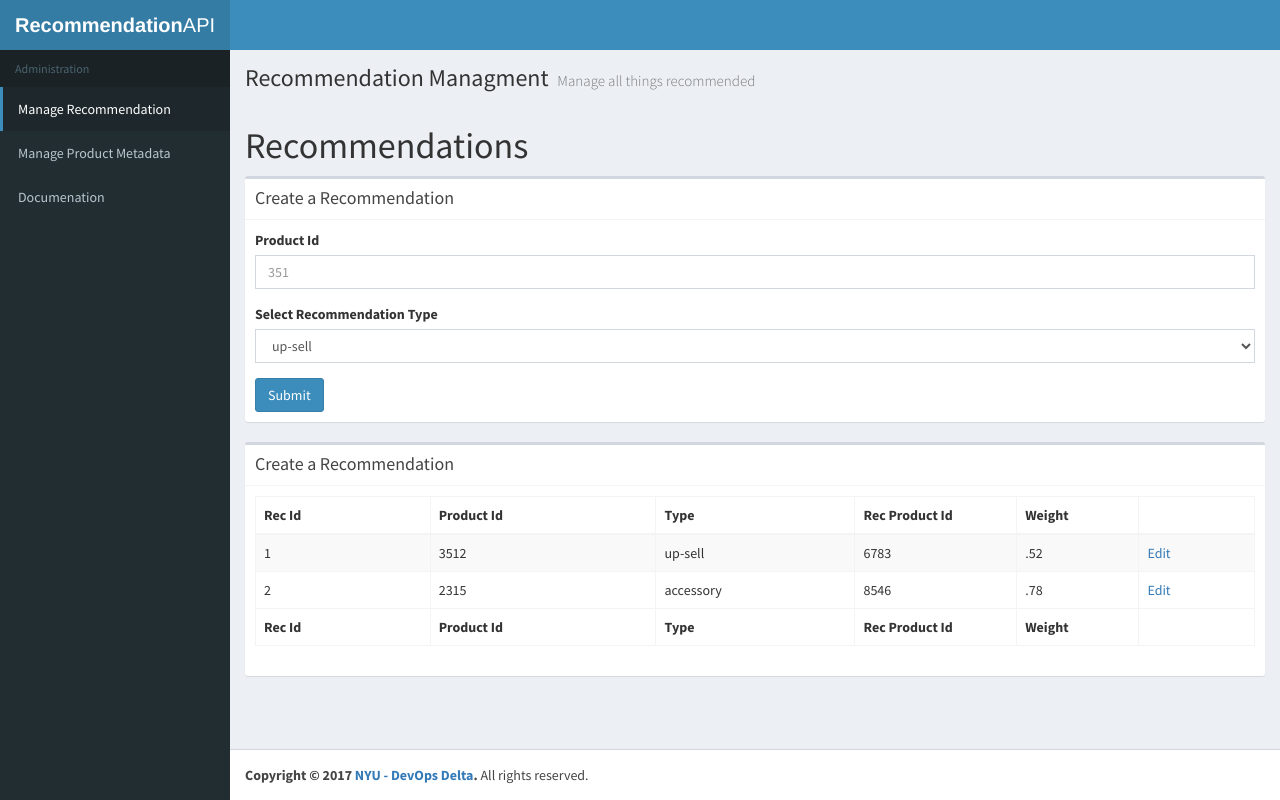
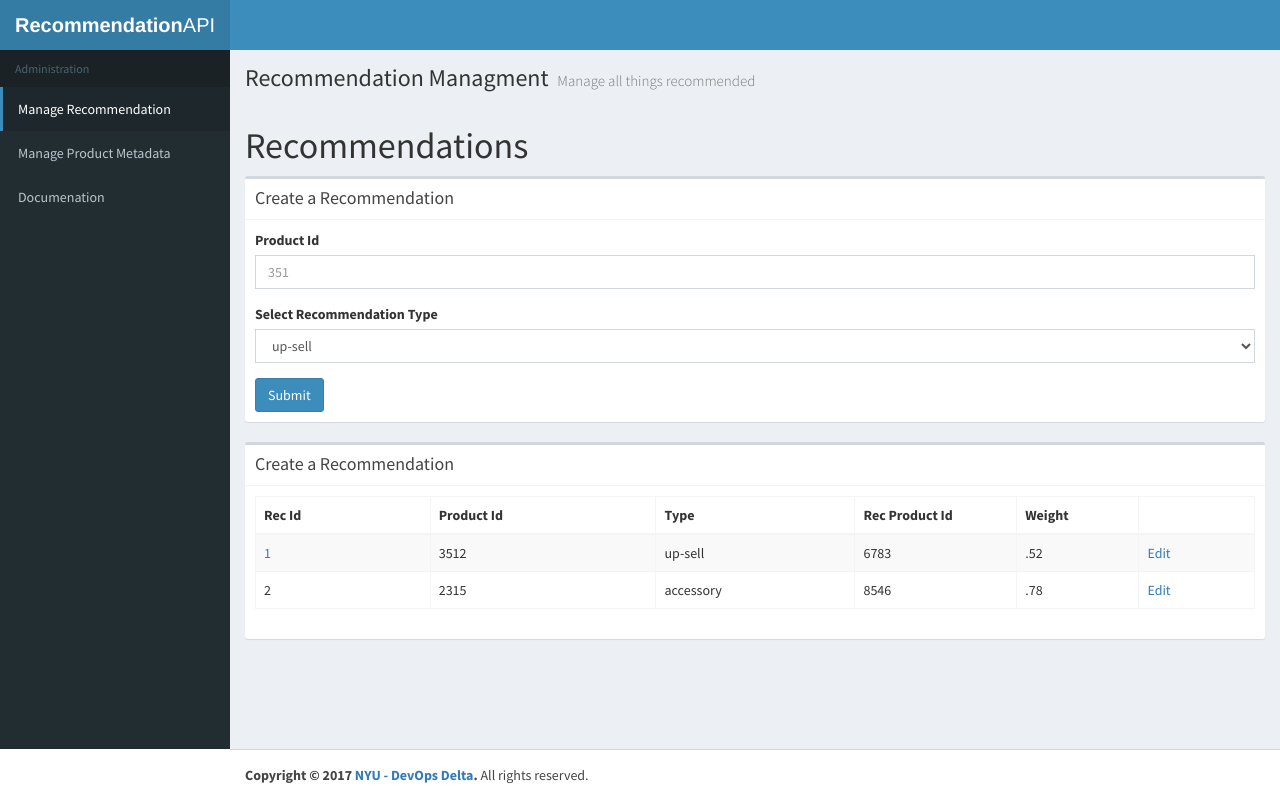
Before and after one commit to devopsdelta/recommendations, a Flask app: template templates/recommendations.html in a window 1280 px wide. Run offline with Flask 2, Linux system fonts and the light colour scheme; the template is opened without the code that fills it, so the values that code supplies are empty; some libraries are stand-ins or nearby versions.

Commit message:
added a new template for get requests (HTML page). Returns a single row of recommendation details

```diff
--- a/templates/recommendations.html
+++ b/templates/recommendations.html
@@ -6,14 +6,12 @@
   {{ super() }}
 {% endblock %}
 {% block content %}
-
   <h1>Recommendations</h1>
   <div class="row">
     <div class="col-md-12">
       <div class="box box-default">
         <div class="box-header with-border">
           <h3 class="box-title">Create a Recommendation</h3>
-
           <div class="box-tools pull-right">
             <button type="button" class="btn btn-box-tool" data-widget="collapse"><i class="fa fa-minus"></i></button>
             <button type="button" class="btn btn-box-tool" data-widget="remove"><i class="fa fa-remove"></i></button>
@@ -46,7 +44,6 @@
       </div>
     </div>
   </div>
-
    <div class="row">
      <div class="col-md-12">
        <div class="box box-default">
@@ -75,12 +72,15 @@
                    </thead>
                    <tbody>
                      <tr role="row" class="odd">
-                       <td class="sorting_1">1</td>
-                       <td>3512</td>
-                       <td>up-sell</td>
-                       <td>6783</td>
-                       <td>.52</td>
-                       <td><a href="#" alt="Edit">Edit</a></td>
+                     <!-- review macro for inserting ids into link when building list implementation -->
+                     <!-- <td class="sorting_1"><a href="/recommendations/detail/{recommendation_id}">1</a></td> -->
+                     <!--  -->
+                        <td class="sorting_1"><a href="/recommendations/detail/1">1</a></td>
+                        <td>3512</td>
+                        <td>up-sell</td>
+                        <td>6783</td>
+                        <td>.52</td>
+                        <td><a href="#" alt="Edit">Edit</a></td>
                      </tr>
                      <tr role="row" class="even">
                        <td class="sorting_1">2</td>
@@ -91,16 +91,6 @@
                        <td><a href="#" alt="Edit">Edit</a></td>
                      </tr>
                    </tbody>
-                   <tfoot>
-                     <tr>
-                       <th rowspan="1" colspan="1">Rec Id</th>
-                       <th rowspan="1" colspan="1">Product Id</th>
-                       <th rowspan="1" colspan="1">Type</th>
-                       <th rowspan="1" colspan="1">Rec Product Id</th>
-                       <th rowspan="1" colspan="1">Weight</th>
-                       <th rowspan="1" colspan="1">&nbsp;</th>
-                     </tr>
-                   </tfoot>
                  </table>
                </div>
              </div>
@@ -109,5 +99,12 @@
        </div>
      </div>
    </div>
-
+</div>
+<!-- /.row -->
+</div>
+<!-- /.box-body -->
+</div>
+</div>
+</div>
+</div>
 {% endblock %}
```
